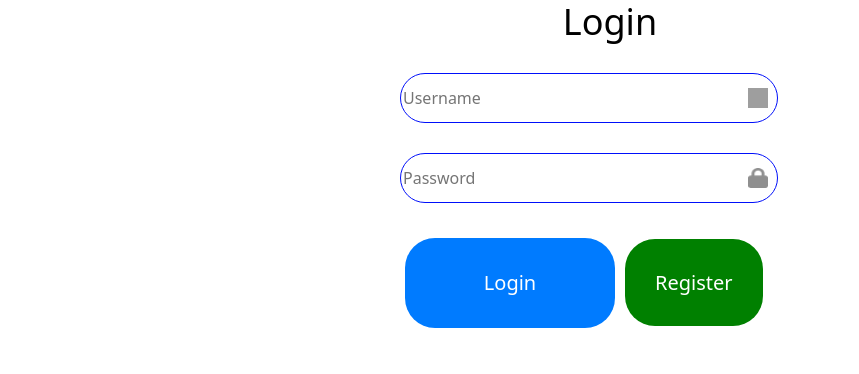
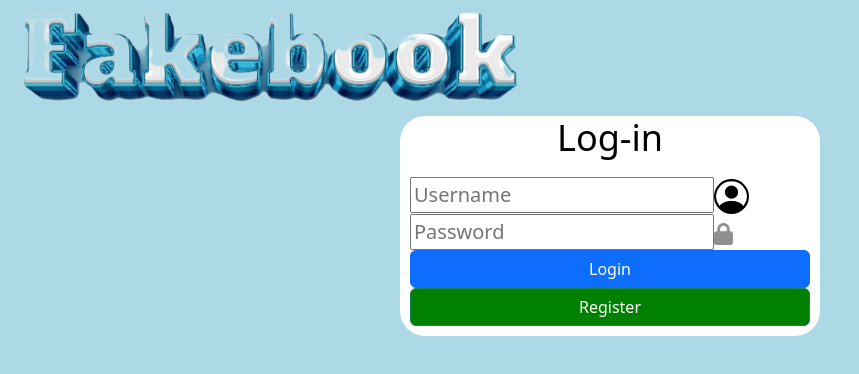
Before and after one commit to itamar3188/Facebook-Web-Project, a React (Create React App) app: page / in a window 1280 px wide. Shown: the top 374 px of the page, without its empty margins (0-859 px from the left). Built offline with nearby package versions, Linux system fonts and the light colour scheme; grey boxes are pictures that could not be loaded.

Commit message:
commit web protect

```diff
--- a/src/App/App.css
+++ b/src/App/App.css
@@ -1,11 +1,5 @@
 .App {
   text-align: left;
-}
-#light {
-  background-color: lightseagreen;
-}
-#dark {
-  background-color: darkslategray;
 }
 
 .App-logo {
--- a/src/App/App.js
+++ b/src/App/App.js
@@ -3,23 +3,27 @@ import {createContext, useState} from "react";
 import Login from "../Components/Login/Login";
 import {BrowserRouter, Routes, Route} from "react-router-dom";
 import Register from "../Components/signup/Register";
-import FeedScreen from "../Components/feed/feedScreen";
+import Feed from "../Components/feed/Feed";
+
 export const ThemeContext = createContext(null);
+
 function App() {
     const [theme, setTheme] = useState("light");
     const toggleTheme = () => {
-        setTheme((curr) => (curr==='light' ? 'dark': 'light'))
+        setTheme((curr) => (curr === 'light' ? 'dark' : 'light'))
     }
-    return(
+
+    return (
         <ThemeContext.Provider value={{theme, toggleTheme}}>
-        <BrowserRouter>
-            <Routes>
-                <Route path= "/" element={<Login />} ></Route>
-                <Route path= "/Register" element={<Register />} ></Route>
-                <Route path= "/Feed" element={<FeedScreen />} ></Route>
-            </Routes>
-        </BrowserRouter>
+                <BrowserRouter>
+                    <Routes>
+                        <Route path="/" element={<Login/>}></Route>
+                        <Route path="/Register" element={<Register/>}></Route>
+                        <Route path="/Feed" element={<Feed/>}></Route>
+                    </Routes>
+                </BrowserRouter>
         </ThemeContext.Provider>
     );
 }
+
 export default App
--- a/src/Components/Login/Login.css
+++ b/src/Components/Login/Login.css
@@ -1,18 +1,28 @@
-body{
-    background-color: aliceblue;
+.mask {
+    position: absolute;
+    top: 0;
+    left: 0;
+    width: 100%;
+    height: 100%;
+    background-color: lightblue;
+    z-index: 1;
 }
+
 .wrapper {
     width: 420px;
     background: white;
-   color: black;
+    color: black;
     border-radius: 25px;
+}
+#login {
+    padding: 10px;
 }
 
 .wrapper h1 {
     font-size: 36px;
     text-align: center;
 }
-input-box{
+.input-box{
     position: relative;
     width: 90%;
     height: 50px;
@@ -37,20 +47,6 @@ input-box{
     border-radius: 40px;
 }
 
-.button {
-    width: 50%;
-    text-align: center;
-    background-color: #007bff; /* Your preferred background color */
-    color: #fff; /* Your preferred text color */
-    padding: 30px; /* Adjust padding as needed */
-    border: none;
-    border-radius: 30px; /* Optional: Add rounded corners */
-    cursor: pointer;
-    text-decoration: none;
-    margin: 5px;
-    font-size: 20px;
-}
-
 .button:hover {
     background-color: #0056b3; /* Change the background color on hover */
 }
--- a/src/Components/Login/Login.js
+++ b/src/Components/Login/Login.js
@@ -1,8 +1,10 @@
-import React, { useState } from 'react';
+import React, {useState} from 'react';
 import '../signup/Style.css';
-import user_icon from '../Assest/person.png';
+import './Login.css'
+import user_icon from '../Assest/person-circle.svg';
 import password_icon from '../Assest/password.png';
-import { Link, useNavigate } from "react-router-dom";
+import {Link, useNavigate} from "react-router-dom";
+import Fakebook from '../Assest/fakebook.png'
 
 function Login() {
     const [username, setUsername] = useState('');
@@ -12,31 +14,48 @@ function Login() {
     const check = (event) => {
         event.preventDefault(); // Prevent the form from refreshing the page
         if (username === 'User1' && password === 'User1') {
-            navigate('/Feed'); // Navigate to the feed screen if username and password are correct
+            navigate('/Feed', {username : username}); // Navigate to the feed screen if username and password are correct
+
         } else {
             alert('Incorrect username or password!'); // Alert the user if credentials are incorrect
         }
     }
 
     return (
-        <div className='wrapper'>
-            <h1>Login</h1>
-            <form onSubmit={check}>
-                <div className="input-box">
-                    <input type="text" id="username" name="username" placeholder='Username' required
-                           value={username} onChange={(e) => setUsername(e.target.value)} />
-                    <img src={user_icon} alt="User Icon" />
-                </div>
-                <div className="input-box">
-                    <input type="password" id="password" name="password" placeholder='Password' required
-                           value={password} onChange={(e) => setPassword(e.target.value)} />
-                    <img src={password_icon} alt="Password Icon" />
-                </div>
-                <button type="submit" className="button">Login</button>
-                <Link to='/Register' className="button" id="Register">Register</Link>
-            </form>
+        <div className="mask">
+            <img src={Fakebook} alt="logo"/>
+            <div className="wrapper">
+                <h1>Log-in</h1>
+                <form onSubmit={check} className="form-control-lg"
+                      id="login">
+                    <input type="text" id="username" name="username"
+                           placeholder='Username' required
+                           value={username}
+                           onChange={(e) => setUsername(e.target.value)}/>
+                    <label className="form-check-label"
+                           htmlFor="username">
+                        <img src={user_icon} alt="User Icon"/>
+                    </label>
+                    <input type="password" id="password"
+                           name="password"
+                           placeholder='Password' required
+                           value={password}
+                           onChange={(e) => setPassword(e.target.value)}/>
+                    <label className="form-check-label"
+                           htmlFor="password">
+                        <img src={password_icon}
+                             alt="Password Icon"/>
+                    </label>
+                    <button type="submit"
+                            className="btn btn-primary">Login
+                    </button>
+                    <Link to='/Register'
+                          className="btn btn-success w-100"
+                          id="Register">Register</Link>
+                </form>
+            </div>
         </div>
     );
-};
+}
 
 export default Login;
--- a/src/Components/feed/Feed.js
+++ b/src/Components/feed/Feed.js
@@ -2,18 +2,24 @@ import Navbar from "../navbar/Navbar";
 import PostForm from "../postForm/PostForm";
 import './feed.css'
 import List from '../menu/ListMenu'
-import {useState} from "react";
+import {useContext, useEffect, useState} from "react";
 import Posts from "../postList/Posts";
 import Allpost from '../../data/posts.json'
+import {ThemeContext} from "../../App/App";
+import {useLocation, useNavigate} from "react-router-dom";
 
-function Feed({username, profilePic}) {
+function Feed() {
     const [posts, setPosts] = useState(Allpost)
+    const {theme} = useContext(ThemeContext)
+    const navigate = useNavigate();
+    const location = useLocation();
+    const {username} = location.state || {};
     const addPost = (newPost) => {
         console.log(posts.length)
         setPosts((posts) => [{
                 id: posts.length + 1,
                 username: username,
-                profilePic: profilePic,
+                profilePic: '',
                 text: newPost.text,
                 img: newPost.img,
                 time: new Date().toISOString(),
@@ -21,6 +27,11 @@ function Feed({username, profilePic}) {
             }, ...posts]
         );
     };
+    useEffect(() => {
+        if(!username) {
+            navigate('/')
+        }
+    },[username, navigate])
     const updatePost = (postId, updatedPost) => {
         setPosts((prevPosts) => {
             const newPosts = [...prevPosts];
@@ -32,19 +43,20 @@ function Feed({username, profilePic}) {
     const handleDeletePost = (postID) => {
         setPosts(posts.filter((post) => post.id !== postID))
     }
+
     return (
-        <feed>
+        <body className={theme}>
         <Navbar/>
         <List/>
         <div className="vstack gap-1" id="feed">
-                <PostForm addPost={addPost} username={"user1"}
-                          profilePic={profilePic}/>
+            <PostForm addPost={addPost} username={"user1"}/>
             <Posts posts={posts} updatePost={updatePost}
                    deletePost={handleDeletePost}
                    username={username}/>
         </div>
-        </feed>
-    );
+        </body>
+    )
+        ;
 }
 
 export default Feed;
--- a/src/Components/feed/feed.css
+++ b/src/Components/feed/feed.css
@@ -5,3 +5,10 @@
     justify-content: center;
     padding: 5px;
 }
+
+.light {
+    background-color: lightseagreen;
+}
+.dark {
+    background-color: black;
+}
--- a/src/Components/navbar/Navbar.jsx
+++ b/src/Components/navbar/Navbar.jsx
@@ -6,10 +6,17 @@ import 'bootstrap/dist/js/bootstrap.bundle'
 import 'bootstrap/dist/css/bootstrap.css'
 import {ThemeContext} from "../../App/App";
 import {useContext} from "react";
+import {Link, useNavigate} from "react-router-dom";
 
 
 function Navbar() {
     const {theme, toggleTheme} = useContext(ThemeContext);
+    const navigate = useNavigate()
+
+    const logout = (e) => {
+        e.preventDefault()
+        navigate('/');
+    }
     return (
 
         <nav
@@ -51,7 +58,7 @@ function Navbar() {
                                 <hr className="dropdown-divider"/>
                             </li>
                             <li>
-                                <button className="dropdown-item" id="log-out"
+                                <button onClick={logout} className="dropdown-item" id="log-out"
                                         type="button">
                                     <p className="text-white">log-out</p>
                                 </button>
```
Also changed, not shown: src/Components/feed/feed.jsx (deleted, +0 -60 lines), src/Components/Assest/fakebook.png (added), 1 other file (tests, documents, lock files or other folders). Lines whose indentation alone changed are shown as unchanged.
